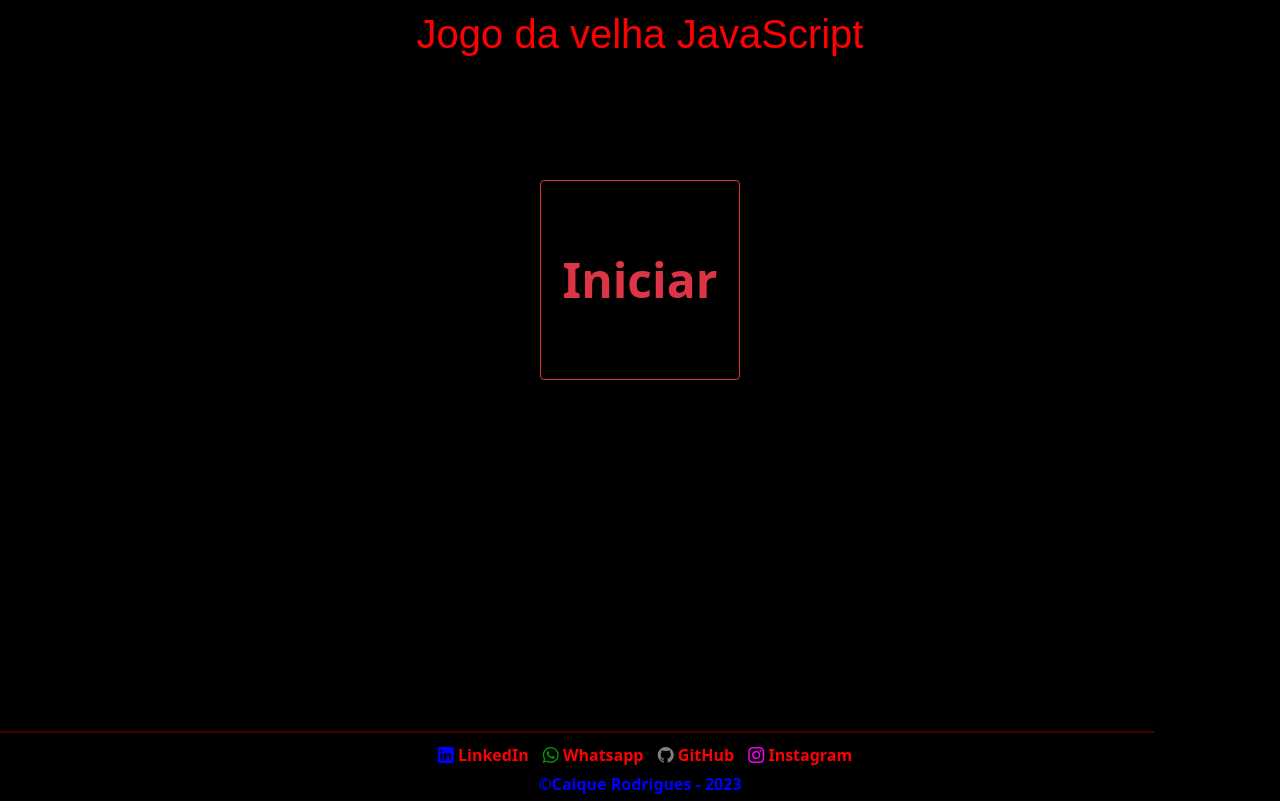
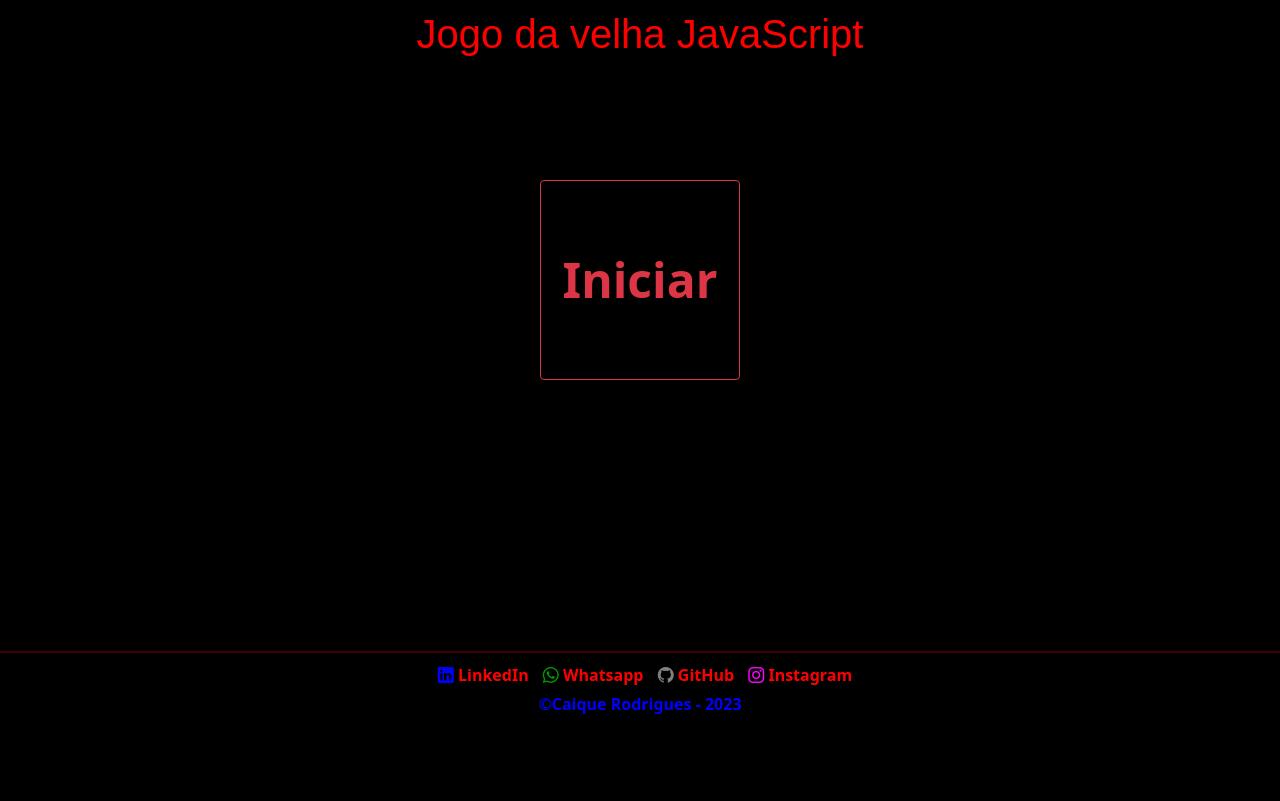
Before and after one commit to Caiqueerodrigues/jogoDaVelha, a plain HTML site: page index.html in a window 1280 px wide. Drawn offline with nearby package versions, Linux system fonts and the light colour scheme.

Commit message:
correção de bugs

```diff
--- a/style.css
+++ b/style.css
@@ -34,7 +34,7 @@ h1 {
 }
 
 section {
-    height: 55vh;
+    height: 45vh;
     margin: 10% auto;
 }
 #btnIniciar {
@@ -111,7 +111,7 @@ input:checked {
 }
 
 .casa {
-    height: 24vh;
+    height: 21vh;
     width: 100%;
     font-size: 140px;
     display: flex;
@@ -169,11 +169,9 @@ input:checked {
     font-size: 9rem;
 }
 
-
-
 hr {
-    margin: 10px 0px 10px -125px;
-    width: 98vw;
+    margin: 10px 0px;
+    /* width: 100vw; */
     height: 2px !important;
 }
 
```
